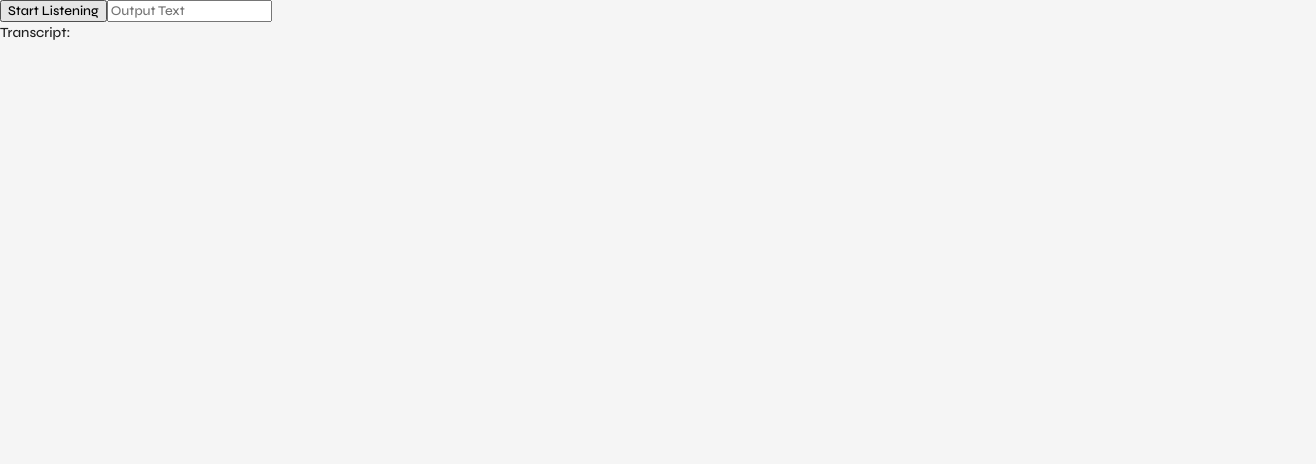
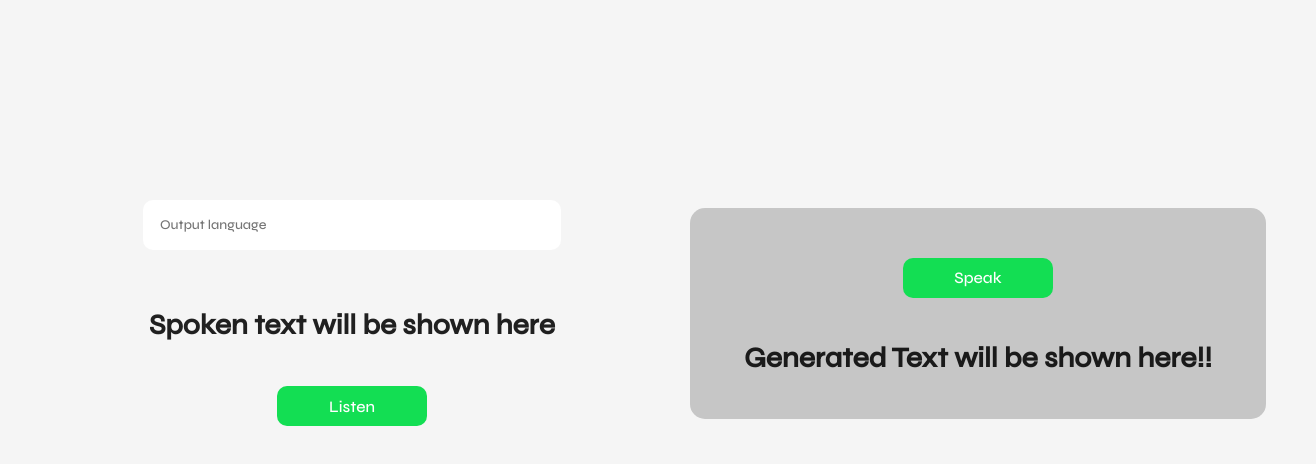
Before and after one commit to arnavgupta00/hack4sustainability, a React (Create React App) app: page /SpeechToSpeech in a window 1280 px wide. Shown: the top 464 px of the page, 1316 px wide, since content can reach past the window. Built offline with nearby package versions, Linux system fonts and the light colour scheme; no server answers; a web font is replaced by a local one.

Commit message:
Update SpeechToSpeech.js

```diff
--- a/src/pages/SpeechToSpeech/SpeechToSpeech.js
+++ b/src/pages/SpeechToSpeech/SpeechToSpeech.js
@@ -1,21 +1,82 @@
 import React, { useState, useEffect, useRef } from 'react';
 import Navbar from "../../components/navbar/navbar.jsx";
+import { Link, useNavigate } from 'react-router-dom';
+
 const SpeechRecognitionComponent = () => {
-    const [transcript, setTranscript] = useState('');
+    const [transcript, setTranscript] = useState('Spoken text will be shown here');
     const [listening, setListening] = useState(false);
     const [leftInputText, setLeftInputText] = useState('');
+    const navigate = useNavigate();
 
     const [permissionGranted, setPermissionGranted] = useState(false);
-    const recognition = new (window.SpeechRecognition || window.webkitSpeechRecognition)();
+    const recognition = useRef(null);
+    const [result, setResult] = useState('Generated Text will be shown here!!');
 
+    const [leftInputLanguage, setLeftInputLanguage] = useState('');
+    const [rightInputLanguage, setRightInputLanguage] = useState('');
     const url = "https://phonotalk.vercel.app";
 
     const handleLeftTextInputChange = (e) => {
         setLeftInputText(e.target.value);
     };
+    function mapLanguageNameToBCP47(languageName) {
+        const languageMap = {
+            arabic: 'ar-SA',
+            czech: 'cs-CZ',
+            danish: 'da-DK',
+            german: 'de-DE',
+            greek: 'el-GR',
+            english: 'en-US',
+            spanish: 'es-ES',
+            finnish: 'fi-FI',
+            french: 'fr-FR',
+            hebrew: 'he-IL',
+            hindi: 'hi-IN',
+            hungarian: 'hu-HU',
+            indonesian: 'id-ID',
+            italian: 'it-IT',
+            japanese: 'ja-JP',
+            korean: 'ko-KR',
+            dutch: 'nl-NL',
+            norwegian: 'no-NO',
+            polish: 'pl-PL',
+            portuguese: 'pt-PT',
+            romanian: 'ro-RO',
+            russian: 'ru-RU',
+            slovak: 'sk-SK',
+            swedish: 'sv-SE',
+            thai: 'th-TH',
+            turkish: 'tr-TR',
+            chinese: 'zh-CN',
+            // Add more mappings as needed
+        };
+
+        const normalizedLanguageName = languageName.toLowerCase();
+        return languageMap[normalizedLanguageName] || 'en-US';
+    }
+    const textToSpeech = (text, language) => {
+        const languageTag = mapLanguageNameToBCP47(language);
+
+        if ('speechSynthesis' in window) {
+            const synth = window.speechSynthesis;
+
+            const voices = synth.getVoices();
+
+            const utterance = new SpeechSynthesisUtterance(text);
+
+            utterance.voice = voices.find(voice => voice.lang === languageTag);
+
+            utterance.pitch = 1;
+            utterance.rate = 1;
+
+            synth.speak(utterance);
+        } else {
+            console.error('Speech synthesis is not supported in this browser.');
+        }
+
+    }
     const fetchData = async () => {
         try {
-
             console.log(`/english/${leftInputText}/${transcript}`);
             const response = await fetch(url + `/english/${leftInputText}/${transcript}`, {
                 method: 'POST',
@@ -26,7 +87,8 @@ const SpeechRecognitionComponent = () => {
 
             if (response.ok) {
                 const res = await response.json();
-                setTranscript(res.convertedText);
+                setResult(res.convertedText);
+                textToSpeech(res.convertedText, leftInputText)
             } else {
                 console.error("Failed to make request:", response.statusText);
                 setTranscript(response.statusText);
@@ -36,17 +98,19 @@ const SpeechRecognitionComponent = () => {
             setTranscript(error)
         }
     };
-    useEffect(() => {
-        recognition.lang = 'en-US';
-        recognition.interimResults = true;
-        recognition.continuous = true;
 
-        recognition.onstart = () => {
+    const initRecognition = () => {
+        const recognitionInstance = new (window.SpeechRecognition || window.webkitSpeechRecognition)();
+        recognitionInstance.lang = 'en-US';
+        recognitionInstance.interimResults = true;
+        recognitionInstance.continuous = true;
+
+        recognitionInstance.onstart = () => {
             setListening(true);
             console.log('Speech recognition started');
         };
 
-        recognition.onresult = (event) => {
+        recognitionInstance.onresult = (event) => {
             let interimTranscript = '';
             for (let i = event.resultIndex; i < event.results.length; i++) {
                 const transcript = event.results[i][0].transcript;
@@ -59,46 +123,40 @@ const SpeechRecognitionComponent = () => {
             console.log('Interim Transcript:', interimTranscript);
         };
 
-        recognition.onerror = (event) => {
+        recognitionInstance.onerror = (event) => {
             console.error('Speech recognition error:', event.error);
             setListening(false);
         };
 
-        recognition.onend = () => {
+        recognitionInstance.onend = () => {
+
             console.log('Speech recognition ended');
             setListening(false);
-
-            const fetchData = async () => {
-                try {
-
-                    console.log(`/english/${leftInputText}/${transcript}`);
-                    const response = await fetch(url + `/english/${leftInputText}/${transcript}`, {
-                        method: 'POST',
-                        headers: {
-                            'Content-Type': 'application/json',
-                        },
-                    });
-
-                    if (response.ok) {
-                        const res = await response.json();
-                        setTranscript(res.convertedText);
-                    } else {
-                        console.error("Failed to make request:", response.statusText);
-                        setTranscript(response.statusText);
-                    }
-                } catch (error) {
-                    console.error("Failed to make request:", error);
-                    setTranscript(error)
-                }
-            };
-            fetchData();
         };
 
-        // Request permission to use the microphone
+        recognition.current = recognitionInstance;
+    };
+    const handleRightInputChange = (e) => {
+        setRightInputLanguage(e.target.value);
+    };
+
+    const handleSubmitLeft = (e) => {
+        e.preventDefault();
+        console.log('Left Input Language:', leftInputLanguage);
+        console.log('Left Input Text:', leftInputText);
+    };
+
+    const handleSubmitRight = (e) => {
+        e.preventDefault();
+        console.log('Right Input Language:', rightInputLanguage);
+    };
+
+    useEffect(() => {
         navigator.mediaDevices
             .getUserMedia({ audio: true })
             .then(() => {
                 setPermissionGranted(true);
+                initRecognition();
             })
             .catch((error) => {
                 console.error('Error accessing microphone:', error);
@@ -106,42 +164,61 @@ const SpeechRecognitionComponent = () => {
             });
 
         return () => {
-            recognition.stop();
+            if (recognition.current) {
+                recognition.current.stop()
+            }
         };
-    }, []); // Empty dependency array means this useEffect runs once on component mount
+    }, []);
+
+    const startRecognition = () => {
+        if (permissionGranted && !listening) {
+            recognition.current.start();
+        }
+    };
 
     const toggleRecognition = () => {
-        if (permissionGranted) {
-            if (listening) {
-                console.log(`/english/${leftInputText}/${transcript}`)
-                recognition.stop();
-                setListening(false)
-                console.log(`/english/${leftInputText}/${transcript}`)
-                fetchData();
-            } else {
-                console.log(`started`)
-                recognition.start();
+        if (listening) {
 
-            }
+            recognition.current.stop();
+            console.log("Calling script" + transcript);
+            fetchData();
+
         } else {
-            console.error('Microphone permission not granted');
-            // You may want to provide feedback to the user or redirect them to a settings page
+            startRecognition();
         }
     };
 
     return (
-        <div>
-            <button onClick={toggleRecognition}>
-                {listening ? 'Stop Listening' : 'Start Listening'}
-            </button>
+        <div className='mainSTS'>
+
+
+
+            <form className='formLeft' onSubmit={handleSubmitLeft}>
             <input
                 type='text'
-                className=''
-                placeholder='Output Text'
+                className='inputBox lang'
+                placeholder='Output language'
                 value={leftInputText}
                 onChange={handleLeftTextInputChange}
             />
-            <p>Transcript: {transcript}</p>
+                <div className='genratedText' style={{marginTop:"50px"}}>
+                    <h1> {transcript}</h1>
+                </div>
+                <button type='submit' className='submitLeft' style={{marginTop:"50px"}} onClick={toggleRecognition}>
+                    {(listening) ? "Stop": "Listen"}
+                </button>
+            </form>
+            <div className='mainSTSright'>
+                <form className='formRight' onSubmit={handleSubmitRight}>
+
+                    <button type='submit' className='submitRight' onClick={() => textToSpeech(result, leftInputText)} >
+                        Speak
+                    </button>
+                </form>
+                <div className='genratedText'>
+                    <h1> {result}</h1>
+                </div>
+            </div>
         </div>
     );
 };
```
